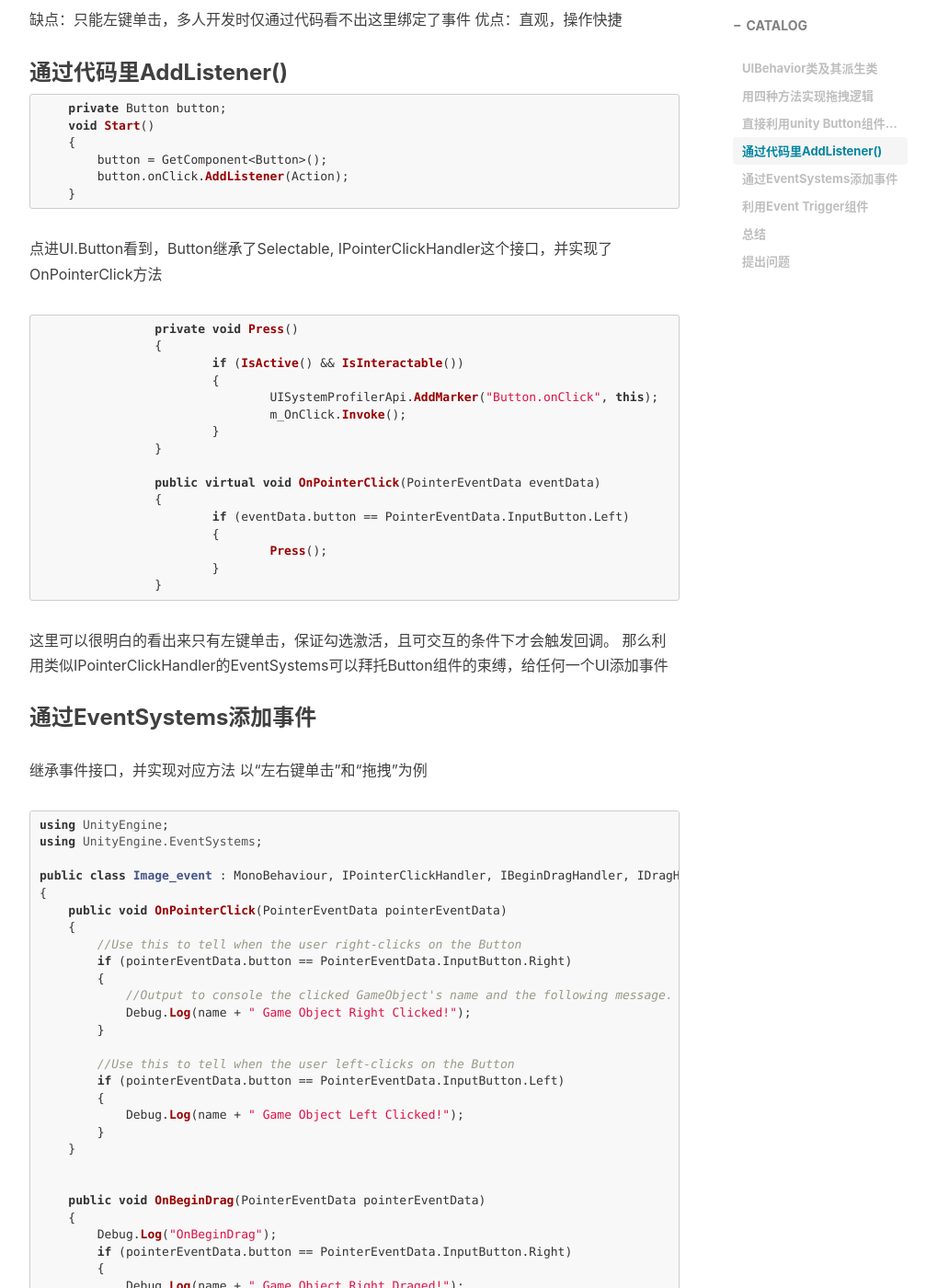
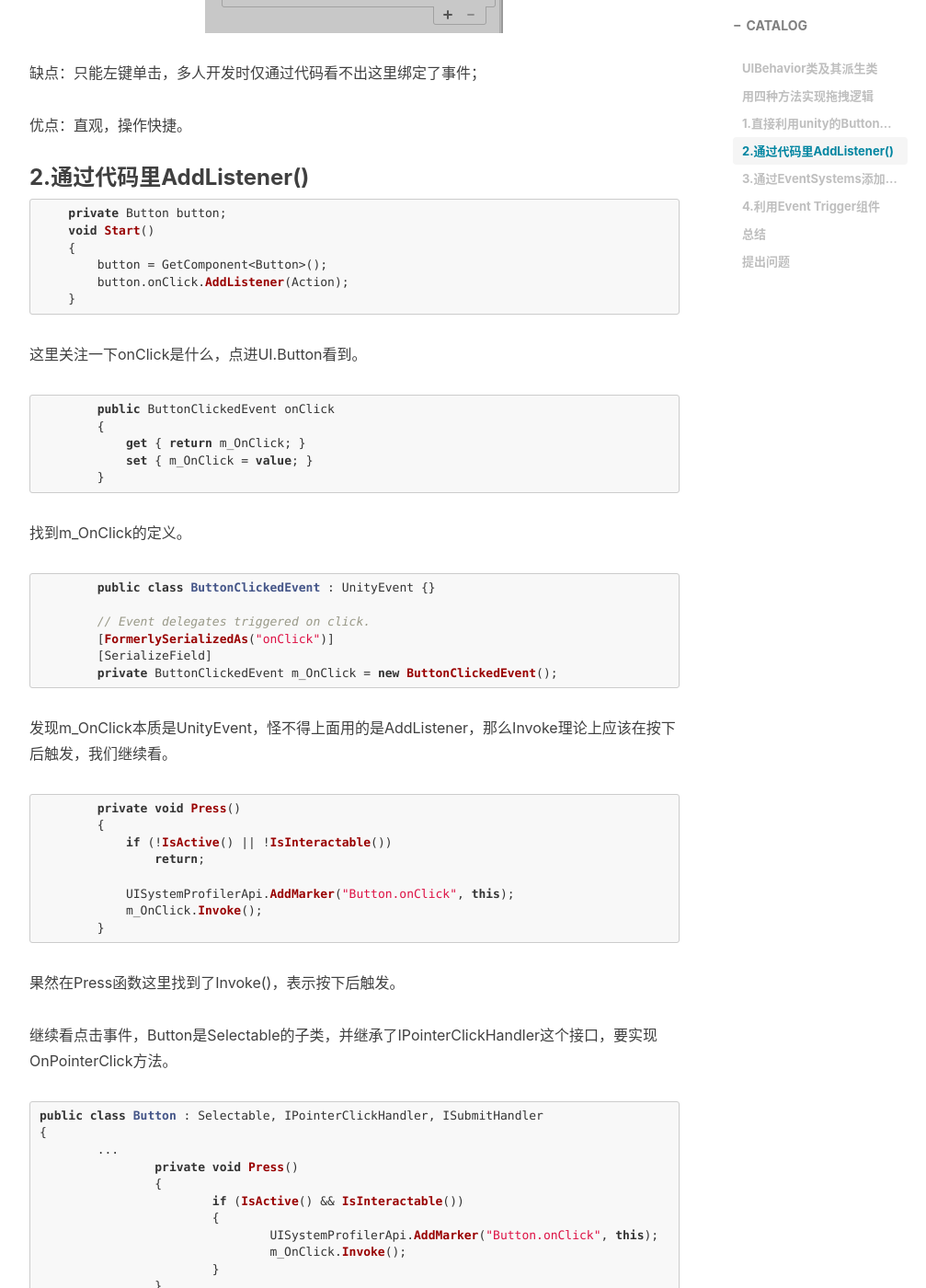
Before and after one commit to johnwayne1995/johnwayne1995.github.io, a Jekyll site: the page built from _posts/2022-05-06-C#UGUI源码分析.md, in a window 1280 px wide and 1400 px high, scrolled down 1385 px. Shown: the whole window at 92% size, without its empty margins (233-1240 px from the left). Built offline with Jekyll 4.4.1, drawn with Linux system fonts in a browser that asks for light colours; nearby versions of some CDN libraries; comment, search, counter and statistics services are not loaded; some of the changed text lies outside the part shown.

Commit message:
Update 2022-05-06-C#UGUI源码分析.md

````diff
--- a/_posts/2022-05-06-C#UGUI源码分析.md
+++ b/_posts/2022-05-06-C#UGUI源码分析.md
@@ -21,16 +21,19 @@ UGUI 源码地址
 [https://docs.unity3d.com/Packages/com.unity.ugui@1.0/api/index.html](https://docs.unity3d.com/Packages/com.unity.ugui@1.0/api/index.html)
 
 # UIBehavior类及其派生类
-UGUI系统中所有的UI组件都是派生自抽象类UIBehavior。比如Button组件派生自UIBehavior下的Selectable，Image组件派生自UIBehavior下的Graphic下的MaskableGraphic;
+UGUI系统中所有的UI组件都是派生自抽象类UIBehavior.
+
+比如Button组件派生自UIBehavior下的Selectable，Image组件派生自UIBehavior下的Graphic下的MaskableGraphic.
 
 
 # 用四种方法实现拖拽逻辑
-### 直接利用unity Button组件界面的On click()绑定
+### 1.直接利用unity的Button组件界面的On click()绑定
 ![](https://raw.githubusercontent.com/johnwayne1995/johnwayne1995.github.io/master/resources/2022-05-06-C%23UGUI源码分析/Button.png)
 
-缺点：只能左键单击，多人开发时仅通过代码看不出这里绑定了事件
-优点：直观，操作快捷
-### 通过代码里AddListener()
+缺点：只能左键单击，多人开发时仅通过代码看不出这里绑定了事件；
+
+优点：直观，操作快捷。
+### 2.通过代码里AddListener()
 ```cs
     private Button button;
     void Start()
@@ -39,8 +42,41 @@ UGUI系统中所有的UI组件都是派生自抽象类UIBehavior。比如Button
         button.onClick.AddListener(Action);
     }
 ```
-点进UI.Button看到，Button继承了Selectable, IPointerClickHandler这个接口，并实现了OnPointerClick方法
+这里关注一下onClick是什么，点进UI.Button看到。
 ```cs
+        public ButtonClickedEvent onClick
+        {
+            get { return m_OnClick; }
+            set { m_OnClick = value; }
+        }
+```
+找到m_OnClick的定义。
+```cs
+        public class ButtonClickedEvent : UnityEvent {}
+
+        // Event delegates triggered on click.
+        [FormerlySerializedAs("onClick")]
+        [SerializeField]
+        private ButtonClickedEvent m_OnClick = new ButtonClickedEvent();
+```
+发现m_OnClick本质是UnityEvent，怪不得上面用的是AddListener，那么Invoke理论上应该在按下后触发，我们继续看。
+```cs
+        private void Press()
+        {
+            if (!IsActive() || !IsInteractable())
+                return;
+
+            UISystemProfilerApi.AddMarker("Button.onClick", this);
+            m_OnClick.Invoke();
+        }
+```
+果然在Press函数这里找到了Invoke()，表示按下后触发。
+
+继续看点击事件，Button是Selectable的子类，并继承了IPointerClickHandler这个接口，要实现OnPointerClick方法。
+```cs
+public class Button : Selectable, IPointerClickHandler, ISubmitHandler
+{
+	...
 		private void Press()
 		{
 			if (IsActive() && IsInteractable())
@@ -59,10 +95,10 @@ UGUI系统中所有的UI组件都是派生自抽象类UIBehavior。比如Button
 		}
 ```
 这里可以很明白的看出来只有左键单击，保证勾选激活，且可交互的条件下才会触发回调。
-那么利用类似IPointerClickHandler的EventSystems可以拜托Button组件的束缚，给任何一个UI添加事件
-### 通过EventSystems添加事件
-继承事件接口，并实现对应方法
-以“左右键单击”和“拖拽”为例
+那么利用类似IPointerClickHandler的EventSystems可以拜托Button组件的束缚，给任何一个UI添加事件。
+### 3.通过EventSystems添加事件
+继承事件接口，并实现对应方法。
+以“左右键单击”和“拖拽”为例。
 ```cs
 using UnityEngine;
 using UnityEngine.EventSystems;
@@ -112,9 +148,9 @@ public class Image_event : MonoBehaviour, IPointerClickHandler, IBeginDragHandle
 
 ```
 注意:其中IBeginDragHandler接口必须先实现IDragHandler
-[https://docs.unity3d.com/2019.1/Documentation/ScriptReference/EventSystems.IBeginDragHandler.html](https://docs.unity3d.com/2019.1/Documentation/ScriptReference/EventSystems.IBeginDragHandler.html)
+[文档里注明了这点](https://docs.unity3d.com/2019.1/Documentation/ScriptReference/EventSystems.IBeginDragHandler.html)
 
-### 利用Event Trigger组件
+### 4.利用Event Trigger组件
 ![](https://raw.githubusercontent.com/johnwayne1995/johnwayne1995.github.io/master/resources/2022-05-06-C%23UGUI源码分析/EventTrigger.png)
 
 EventTrigger.cs
@@ -163,7 +199,8 @@ EventTrigger组件本质上就是封装了EventSystems事件。
 
 
 # 总结
-以上这四种方法的对比为了阐述EventSystems的底层原理，由浅入深。
+通过添加点击/拖拽这个应用为例，用这四种方法的递进和对比，由浅入深地阐述了EventSystems的底层原理。
+还有几个知识点没有仔细研究，如挂在Canvas上的Graphic Raycaster 和 挂在EventSystem物体下的Input Module，在Input组件里轮询，发现module改变了再进入EventSystem处理，最后唤醒回调。
 
 # 提出问题
 Q:UnityEvent也有监听和触发，那和委托有什么区别？
````
